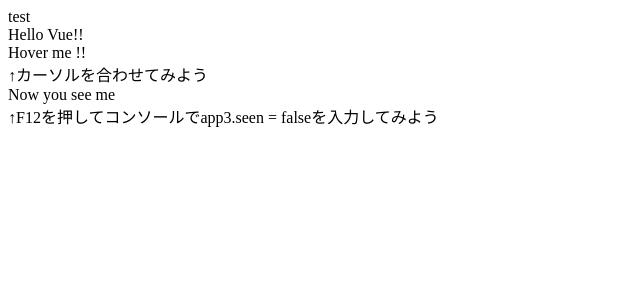
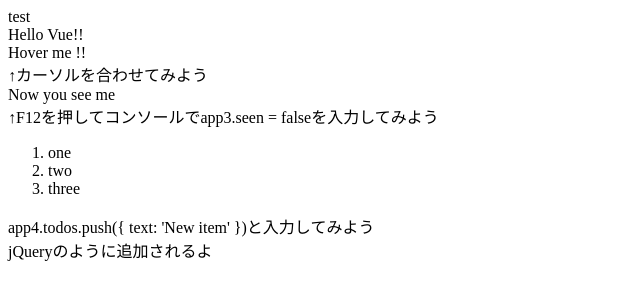
Before and after one commit to hirotoyoshidome/learn-vue, a plain HTML site: page index.html in a window 1280 px wide. Shown: the whole page, without its empty margins (0-640 px from the left). Drawn offline with nearby package versions, Linux system fonts and the light colour scheme.

Commit message:
ループ処理を追加

```diff
--- a/index.html
+++ b/index.html
@@ -19,6 +19,15 @@
     <div id="app-3">
       <span v-if="seen">Now you see me</span><br/>
       ↑F12を押してコンソールでapp3.seen = falseを入力してみよう
+    </div>
+    <div id="app-4">
+      <ol>
+        <li v-for="todo in todos">
+          {{ todo.text }}
+        </li>
+      </ol>
+      app4.todos.push({ text: 'New item' })と入力してみよう<br/>
+      jQueryのように追加されるよ
     </div>
     <script>
       <!-- idで引っ掛けて、動的に文字を置き換える -->
@@ -43,6 +52,17 @@
           seen: true
         }
       })
+      // ループ処理
+      var app4 = new Vue({
+        el: '#app-4',
+        data: {
+          todos: [
+            { text: "one" },
+            { text: "two" },
+            { text: "three" }
+          ]
+        }
+      })
     </script>
   </body>
 </html>
```
